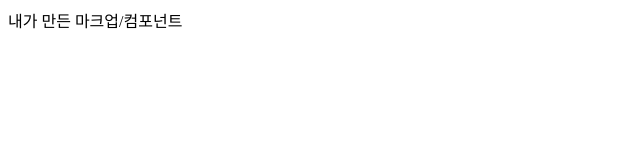
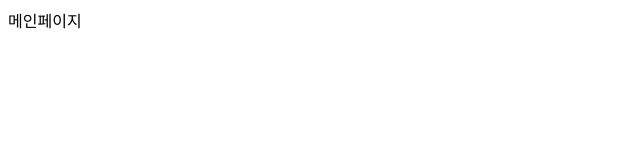
Before and after one commit to jihwangim09-design/2026_react, a React (Vite) app: page / in a window 1280 px wide. Shown: the top 160 px of the page, without its empty margins (0-640 px from the left). Built offline with nearby package versions, Linux system fonts and the light colour scheme.

Commit message:
0911 1153

```diff
--- /dev/null
+++ b/src/example/day01/Component1.jsx
@@ -0,0 +1,27 @@
+/*
+    1. 컴포넌트명.jsx 파일 생성한다.
+    2. export default function 컴포넌트명( props ){ }
+       - export defult : 내보내기 , 다른 파일에서 import 할 수 있도록
+            - 만약에 내부에서 사용하는 컴포넌트 생략
+
+       컴포넌트명 : 첫글자 무조건 대문자로 시작
+    3. { } 안에 return 에서는 JSX문법가능 , 그외 JS 문법
+       return 에서는 2줄이상 입력시 ( < > < > ) 묶는다.
+
+
+*/
+
+function Footer( props ){       // 푸터
+    return <div> 푸터구역 </div>
+}
+
+
+function Heder( props ){        // 헤더
+    return <div> 헤더구역 </div>
+
+}
+export default function Component1( props ){    // 본문
+    return (<>
+        <div> 메인페이지</div>
+        </>)
+}
--- a/src/main.jsx
+++ b/src/main.jsx
@@ -10,6 +10,9 @@ const create = createRoot( root );
 // import App from './App.jsx'
 // 2. 가져온 컴포넌트 렌더링하기
 // create.render( <App> </App> )
-// [day01]
-import MyMarkup from "./example/day01/MyMarkup";
-create.render( <MyMarkup> </MyMarkup>)
+// [day01] render는 1번만 가능하므로 예제 컴포넌트 변경
+// import MyMarkup from "./example/day01/MyMarkup";
+// create.render( <MyMarkup> </MyMarkup>)
+
+import Component1 from "./example/day01/Component1";
+create.render( <Component1> </Component1>)
```
